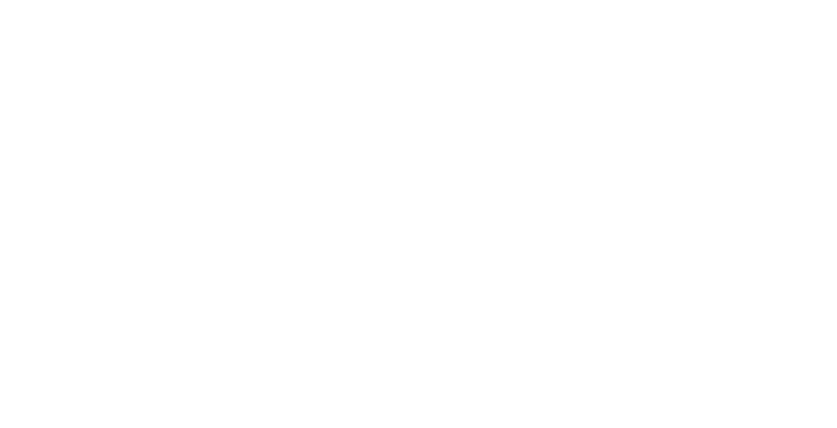
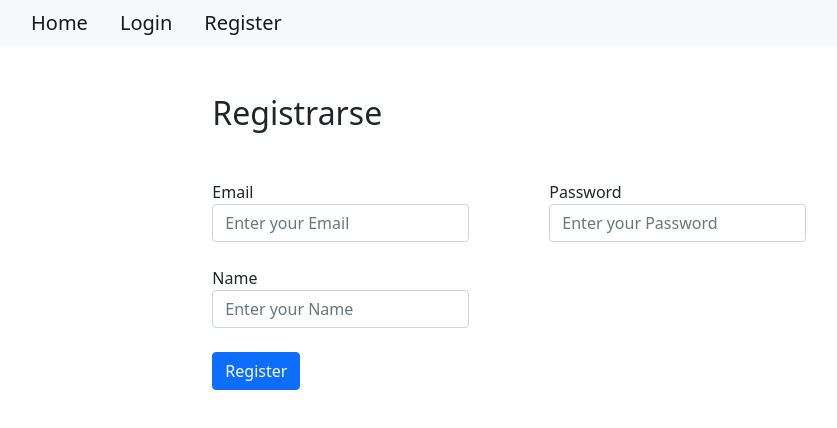
Before and after one commit to Rafael3994/Frontend_Movies, a React (Create React App) app: page /registerUser in a window 1280 px wide. Before the commit this address had no page. Shown: the top 428 px of the page, without its empty margins (33-870 px from the left). Built offline with nearby package versions, Linux system fonts and the light colour scheme.

Commit message:
register

```diff
--- a/src/App.css
+++ b/src/App.css
@@ -37,3 +37,9 @@
     transform: rotate(360deg);
   }
 }
+
+/* MY STYLES */
+
+.margin-right-5 {
+  margin-right: 5em;
+}
--- a/src/App.js
+++ b/src/App.js
@@ -5,6 +5,7 @@
 import Home from "./components/presentacionales/Home";
 import NavbarWithoutLogin from "./components/presentacionales/NavbarWithoutLogin";
 import Layout from "./components/presentacionales/Layout";
+import RegisterUser from "./components/contenedores/Users/RegisterUser";
 
 function App() {
   return (
@@ -14,6 +15,7 @@
         <Route path="" element={<NavbarWithoutLogin />}>
           <Route path="" element={<Layout />}>
             <Route path="/" element={<Home />} />
+            <Route path="registerUser" element={<RegisterUser />} />
           </Route>
         </Route>
       </Routes>
--- /dev/null
+++ b/src/components/contenedores/Users/RegisterUser.js
@@ -0,0 +1,72 @@
+import React from "react";
+import { Link, Navigate } from "react-router-dom";
+// import AuthService from "../services/auth.service";
+
+class RegisterUser extends React.Component {
+    constructor(props) {
+        super(props)
+        this.state = {
+            email: "",
+            password: "",
+            nameUser: "",
+            isLogged: false
+        }
+        this.handleChange = this.handleChange.bind(this);
+        this.handleSubmit = this.handleSubmit.bind(this);
+    }
+
+    handleSubmit(e) {
+        // e.preventDefault();
+        // AuthService.register(
+        //     this.state.email, this.state.password,
+        //     this.state.nameUser, this.state.subname)
+        //         .then((res) => {
+        //             if(res) {
+        //                 this.setState({isLogged: true});
+        //             }
+        //         })
+    }
+
+    handleChange(e) {
+        this.setState({ [e.target.name]: e.target.value });
+    }
+
+    render() {
+        const { isLogged } = this.state;
+        return (
+            <div>
+                {isLogged && (
+                    // TODO: CHANGE
+                    <Navigate to="/mostrarMascotas" replace={true} />
+                )}
+                <h2 className="mb-5">Registrarse</h2>
+                <form /*onSubmit={this.handleSubmit}*/>
+                    <div className="form-group">
+                        <label className="margin-right-5">Email
+                            <input
+                                name="email" value={this.state.email} onChange={this.handleChange} required type="text" className="form-control" placeholder="Enter your Email">
+                            </input>
+                        </label>
+                        <label>Password
+                            <input
+                                name="password" value={this.state.password} onChange={this.handleChange} required type="password" className="form-control" placeholder="Enter your Password">
+                            </input>
+                        </label>
+                        <br></br><br></br>
+                        <label>Name
+                            <input
+                                name="nameUser" value={this.state.nameUser} onChange={this.handleChange} required type="text" className="form-control" placeholder="Enter your Name">
+                            </input>
+                        </label>
+                    </div>
+                    <br></br>
+                    <div className='d-flex flex-row'>
+                        <button type="submit" className="btn btn-primary margin-right-5">Register</button>
+                    </div>
+                </form>
+            </div>
+        );
+    }
+}
+
+export default RegisterUser;
--- a/src/components/presentacionales/NavbarWithoutLogin.js
+++ b/src/components/presentacionales/NavbarWithoutLogin.js
@@ -1,6 +1,6 @@
 
 import React from 'react';
-import { Link, Navigate, Outlet  } from "react-router-dom";
+import {  Outlet, Link  } from "react-router-dom";
 
 
 class NavbarWithoutLogin extends React.Component {
@@ -13,9 +13,9 @@
             <div>
                 <nav class="navbar navbar-expand-lg navbar-light bg-light mb-5">
                     <div className='mx-5'>
-                    <a class="navbar-brand" href="#">Home</a>
-                    <a class="navbar-brand mx-3" href="#">Login</a>
-                    <a class="navbar-brand mx-3" href="#">Register</a>
+                    <Link to='/' className="navbar-brand mx-3">Home</Link>
+                    <Link to='/loginUser' className="navbar-brand mx-3">Login</Link>
+                    <Link to='/registerUser' className="navbar-brand mx-3">Register</Link>
                     </div>
                 </nav>
                 <Outlet/>
```
